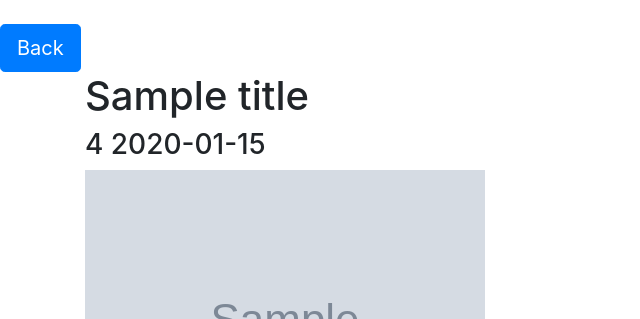
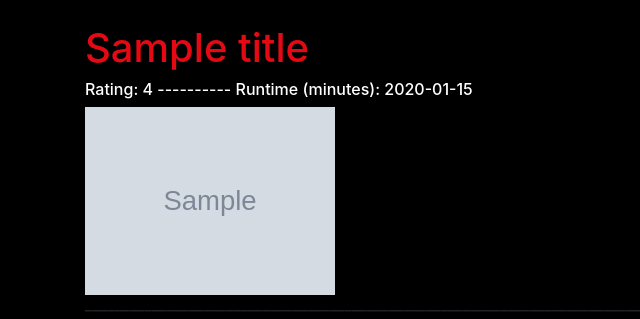
Before and after one commit to longmach/DateMovie-App, a Flask app: template templates/movie.html in a window 1280 px wide. Shown: the top 319 px of the page, without its empty margins (0-640 px from the left). Run offline with Flask 2, Linux system fonts and the light colour scheme; the template is opened without the code that fills it: most values are stand-ins (such as "Sample title", 1, 10 or a date in 2020); grey boxes marked "Sample" are stand-in pictures; parts of the project's set-up code (start-up, migrations or seed data) failed here and were passed over; some libraries are stand-ins or nearby versions.

Commit message:
Resize poster, reposition Back button, add Another one button

```diff
--- a/templates/movie.html
+++ b/templates/movie.html
@@ -13,23 +13,27 @@
     <title>Date Movie</title>
 
 </head>
-<body>
-    <br>
-    <!-- Button -->
-    <a href="/home">
-        <button type="button" class="btn btn-primary btn-lg">Back
-        </button>
-    </a>
+<body style="background-color:black;">
     <br>
     <main role="main" class="container">
-        <h1>{{title}}</h1>
-        <h3>{{rating}}                  {{runtime}}</h3>
-        <img src="{{cover}}" class="img-fluid" alt="Responsive image">
-        <h6>{{plot}}</h6>
+        <h1 style="color:#E50914;">{{title}}</h1>
+        <h6 style="color:white;">Rating: {{rating}} ---------- Runtime (minutes): {{runtime}}</h6>
+        <img src="{{cover}}" class="img-fluid" alt="Responsive image" width="250" height="300">
+        <h6> _____________________________________________________________________________________</h6>
         <!-- Embed Video -->
         <iframe width="560" height="315" src="https://www.youtube.com/embed/{{link}}" title="YouTube video player" frameborder="0" allow="accelerometer; autoplay; clipboard-write; encrypted-media; gyroscope; picture-in-picture" allowfullscreen></iframe>
+        <h6> _____________________________________________________________________________________</h6>
+        <!-- Back Button -->
+        <a href="/home">
+            <button type="button" class="btn btn-primary btn-lg">Back
+            </button>
+        </a>
+        <!-- Another one Button -->
+        <a href="/movie">
+            <button type="button" class="btn btn-danger btn-lg">Another one!
+            </button>
+        </a>
     </main>
-
 
     <!-- Optional JavaScript -->
     <!-- jQuery first, then Popper.js, then Bootstrap JS -->
```
